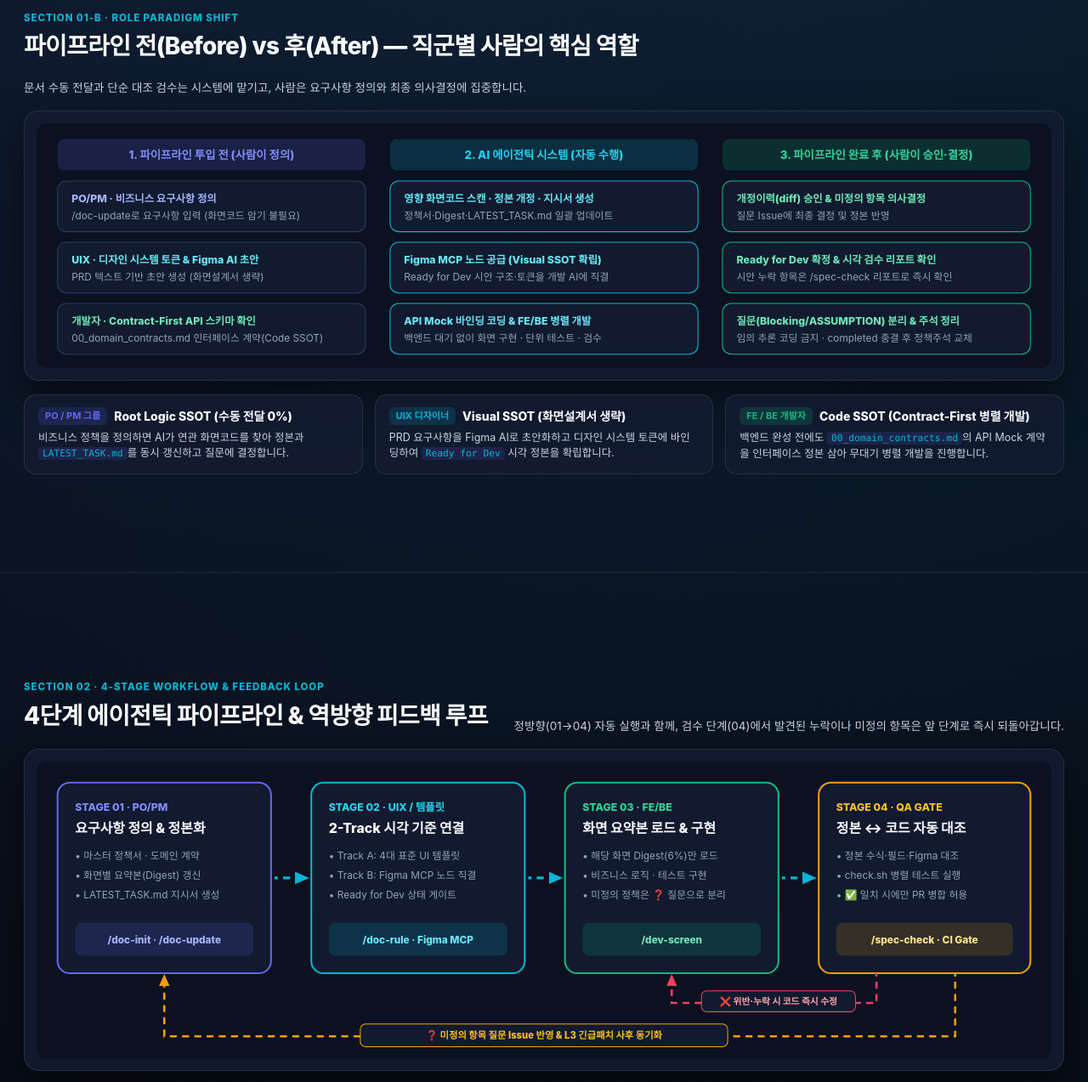
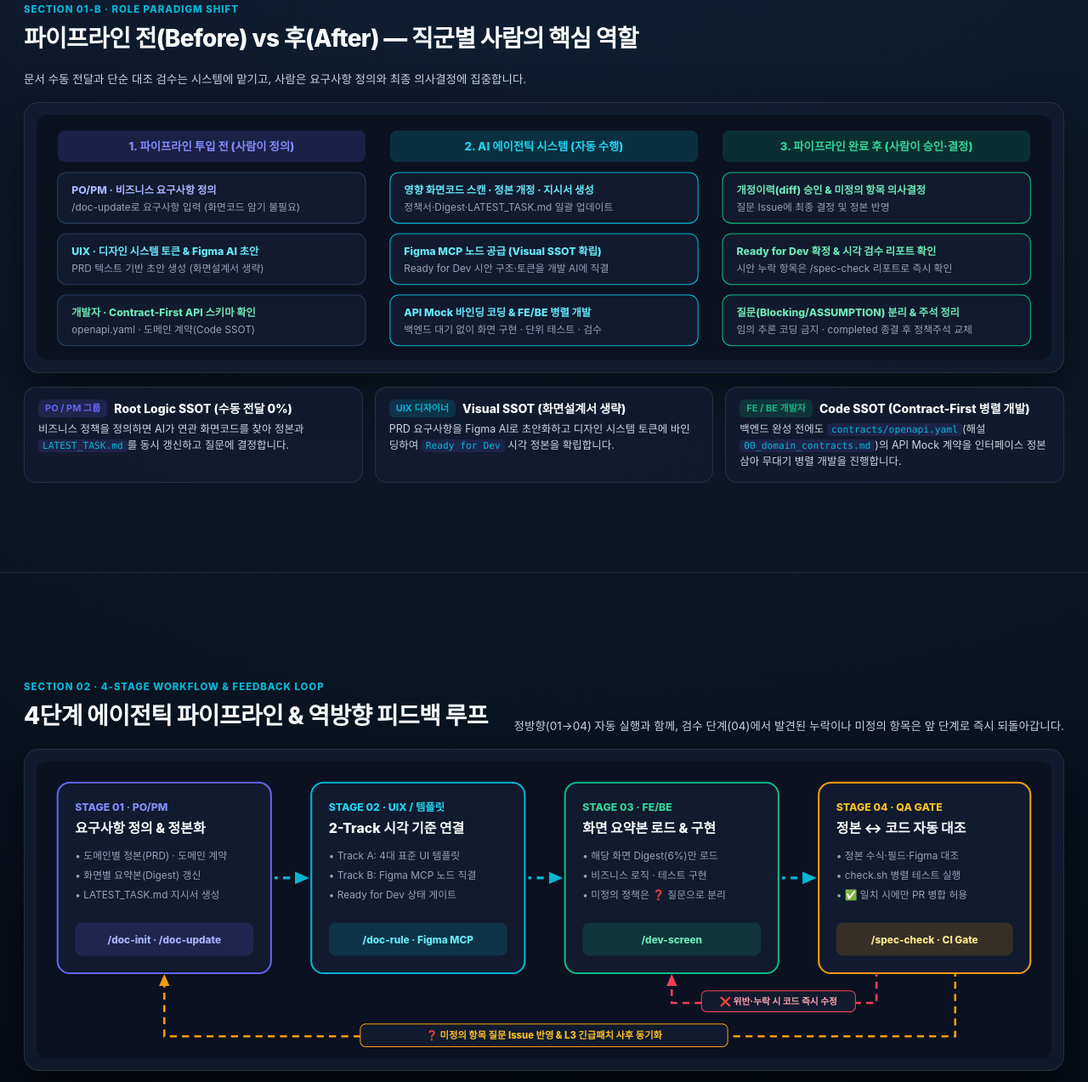
Before and after one commit to whiteceo/agentic, a plain HTML site: page AI_에이전틱_환경_가이드.html in a window 1280 px wide. Shown: the part 1726-2999 px from the top of the page at 85% size. Drawn offline with Linux system fonts and the light colour scheme; a web font is replaced by a local one.

Commit message:
docs: 가이드 HTML 용어를 명세서와 통일 (도메인별 정본 · openapi.yaml 병기)
Co-Authored-By: Claude Opus 5.5 (1M context) <noreply@anthropic.com>

```diff
--- a/AI_에이전틱_환경_가이드.html
+++ b/AI_에이전틱_환경_가이드.html
@@ -1073,7 +1073,7 @@
             <g transform="translate(24, 206)">
               <rect x="0" y="0" width="352" height="58" rx="10" fill="var(--svg-panel)" stroke="var(--svg-stroke)" />
               <text x="16" y="24" fill="#6EE7B7" font-size="12" font-weight="800">개발자 · Contract-First API 스키마 확인</text>
-              <text x="16" y="44" fill="var(--svg-sub)" font-size="11.5">00_domain_contracts.md 인터페이스 계약(Code SSOT)</text>
+              <text x="16" y="44" fill="var(--svg-sub)" font-size="11.5">openapi.yaml · 도메인 계약(Code SSOT)</text>
 
               <rect x="380" y="0" width="352" height="58" rx="10" fill="var(--svg-panel)" stroke="#06B6D4" />
               <text x="396" y="24" fill="#67E8F9" font-size="12" font-weight="800">API Mock 바인딩 코딩 &amp; FE/BE 병렬 개발</text>
@@ -1097,7 +1097,7 @@
           </div>
           <div class="compact-card">
             <h3><span class="tag tag-emerald">FE / BE 개발자</span> Code SSOT (Contract-First 병렬 개발)</h3>
-            <p>백엔드 완성 전에도 <code>00_domain_contracts.md</code>의 API Mock 계약을 인터페이스 정본 삼아 무대기 병렬 개발을 진행합니다.</p>
+            <p>백엔드 완성 전에도 <code>contracts/openapi.yaml</code>(해설 <code>00_domain_contracts.md</code>)의 API Mock 계약을 인터페이스 정본 삼아 무대기 병렬 개발을 진행합니다.</p>
           </div>
         </div>
       </div>
@@ -1123,7 +1123,7 @@
               <rect width="244" height="218" rx="14" fill="var(--svg-panel)" stroke="#6366F1" stroke-width="2" />
               <text x="20" y="32" fill="#818CF8" font-size="12" font-weight="800">STAGE 01 · PO/PM</text>
               <text x="20" y="58" fill="var(--svg-text)" font-size="15.5" font-weight="800">요구사항 정의 &amp; 정본화</text>
-              <text x="20" y="88" fill="var(--svg-sub)" font-size="11.5">• 마스터 정책서 · 도메인 계약</text>
+              <text x="20" y="88" fill="var(--svg-sub)" font-size="11.5">• 도메인별 정본(PRD) · 도메인 계약</text>
               <text x="20" y="110" fill="var(--svg-sub)" font-size="11.5">• 화면별 요약본(Digest) 갱신</text>
               <text x="20" y="132" fill="var(--svg-sub)" font-size="11.5">• LATEST_TASK.md 지시서 생성</text>
               <rect x="20" y="160" width="204" height="38" rx="8" fill="rgba(99,102,241,0.16)" />
@@ -1230,7 +1230,7 @@
               <text x="24" y="36" fill="#818CF8" font-size="12.5" font-weight="800">REPO A · 기획/디자인 정본 저장소</text>
               <text x="24" y="62" fill="var(--svg-text)" font-size="18" font-weight="800">spec-repo (SSOT · PO/PM 오너십)</text>
               <rect x="24" y="82" width="402" height="148" rx="10" fill="var(--svg-card)" stroke="var(--svg-stroke)" />
-              <text x="40" y="110" fill="#A5B4FC" font-size="12" font-weight="700">📁 docs/specs/ · 도메인별 마스터 정책서 &amp; 화면 명세</text>
+              <text x="40" y="110" fill="#A5B4FC" font-size="12" font-weight="700">📁 docs/specs/ · 도메인별 정본(PRD) &amp; 화면 명세</text>
               <text x="40" y="136" fill="#67E8F9" font-size="12" font-weight="700">📁 docs/contracts/ · 공통 도메인·API Mock &amp; 표준 UI 계약</text>
               <text x="40" y="162" fill="#34D399" font-size="12" font-weight="700">📁 docs/digest/ · 화면코드별 요약 명세 &amp; canon_index.md</text>
               <text x="40" y="188" fill="#FBBF24" font-size="12" font-weight="700">📁 docs/changes/ · questions/ · 지시서 &amp; 질문 아카이브</text>
@@ -1686,7 +1686,7 @@
             <tr>
               <td><strong>추적 ID</strong><br><span style="font-size:11px;color:var(--text-muted);">Traceability ID / POL-*</span></td>
               <td><strong>정책 추적 식별자</strong></td>
-              <td>비즈니스 정책 항목마다 PO/PM이 부여하는 고유 식별자(<code>POL-도메인-번호</code>). PRD ↔ Figma 색인 ↔ API 스키마 ↔ 테스트 코드 ↔ Git 커밋에 동일 부여하여 AI가 영향 범위를 1초 만에 추출함.</td>
+              <td>비즈니스 정책 항목마다 PO/PM이 부여하는 영구 식별자(<code>POL-도메인-번호</code>). PRD ↔ Figma 색인 ↔ API 스키마 ↔ 테스트 코드 ↔ Git 커밋에 동일 부여하여 AI가 영향 범위를 1초 만에 추출함.</td>
             </tr>
             <tr>
               <td><strong>질문 등급</strong><br><span style="font-size:11px;color:var(--text-muted);">Blocking vs ASSUMPTION</span></td>
```
Also changed, not shown: 1 other file.
